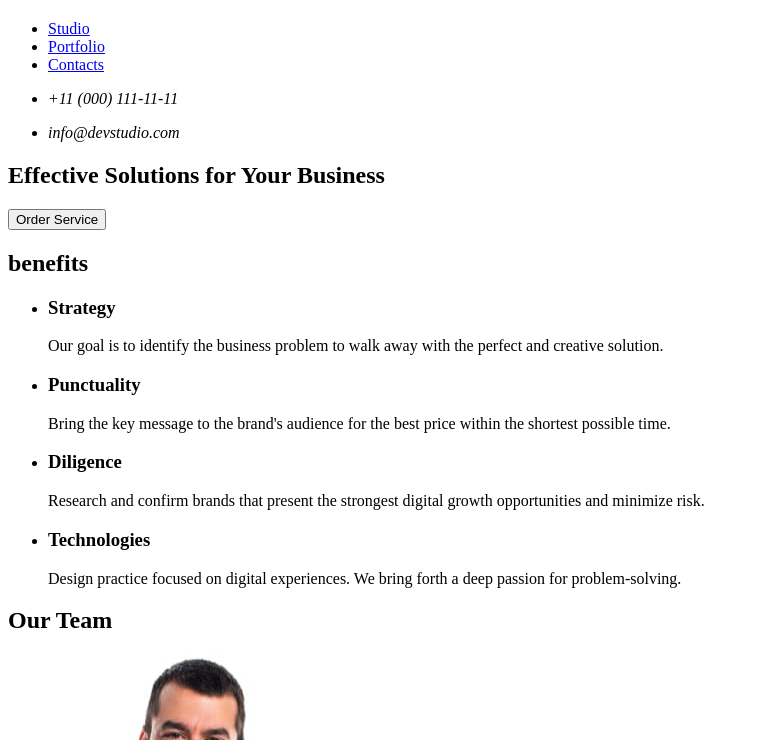
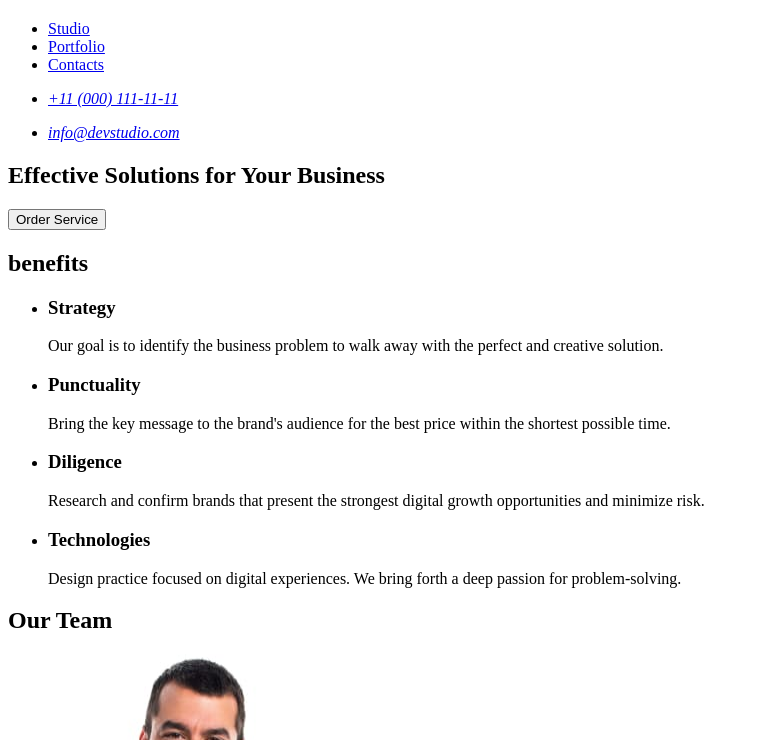
Before and after one commit to pash112/goit-markup-hw-01, a plain HTML site: page index.html in a window 1280 px wide. Shown: the part 60-800 px from the top of the page, without its empty margins (0-759 px from the left). Drawn offline with Linux system fonts and the light colour scheme.

Commit message:
Update index.html

```diff
--- a/index.html
+++ b/index.html
@@ -18,9 +18,11 @@
       </nav>
       <address>
         <ul>
-          <li><p>+11 (000) 111-11-11</p></li>
           <li>
-            <p>info@devstudio.com</p>
+            <p><a href="tel:+110001111111">+11 (000) 111-11-11</a></p>
+          </li>
+          <li>
+            <p><a href="mailto:info@devstudio.com">info@devstudio.com</a></p>
           </li>
         </ul>
       </address>
```
